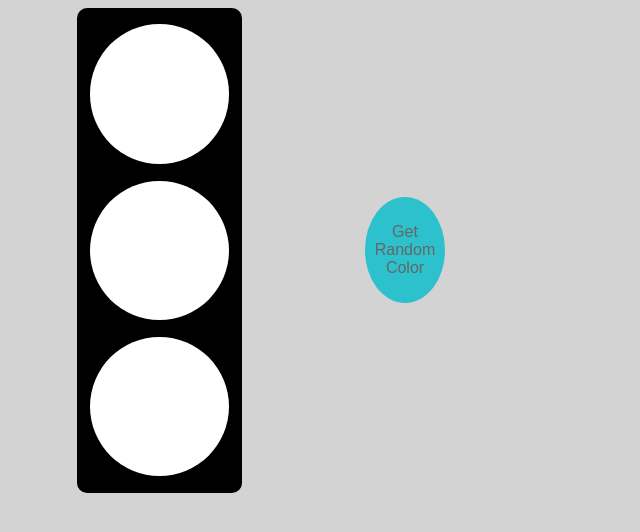
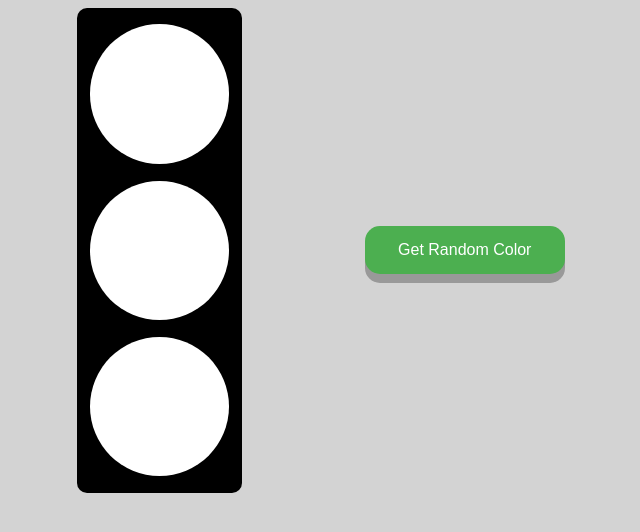
Before and after one commit to javan-pohl/traffic-light, a React (Create React App) app: page / in a window 1280 px wide. Shown: the top 532 px of the page, without its empty margins (152-792 px from the left). Built offline with nearby package versions, Linux system fonts and the light colour scheme.

Commit message:
new Button put in a new button that I like much more and has a press animation onclick

```diff
--- a/src/components/ChangeButton.jsx
+++ b/src/components/ChangeButton.jsx
@@ -4,16 +4,17 @@ export default function ChangeButton({ getColor, isLoading }) {
   const buttonText = () => {
     if (isLoading) {
       return (
-        <div className="change-button" onClick={() => getColor()}>
+        <div
+          className="change-button pulsing-continous"
+          onClick={() => getColor()}
+        >
           Loading...
         </div>
       );
     } else {
       return (
         <div className="change-button" onClick={() => getColor()}>
-          <p>
-            Get <br /> Random <br /> Color
-          </p>
+          Get Random Color
         </div>
       );
     }
--- a/src/styles.scss
+++ b/src/styles.scss
@@ -22,10 +22,25 @@ body {
   justify-content: space-evenly;
 }
 .change-button {
+  padding: 15px 25px;
+  width: 150px;
+  font-size: 16px;
   text-align: center;
-  padding: 10px;
-  border-radius: 50%;
-  background: #2cc1cc;
+  cursor: pointer;
+  outline: none;
+  color: #fff;
+  background-color: #4CAF50;
+  border: none;
+  border-radius: 15px;
+  box-shadow: 0 9px #999;
+}
+
+.change-button:hover {background-color: #3e8e41}
+
+.change-button:active {
+  background-color: #3e8e41;
+  box-shadow: 0 5px #666;
+  transform: translateY(4px);
 }
 .pulse-red {
   box-shadow: 0 0 0 rgba(204, 44, 44, 0.4);
```
